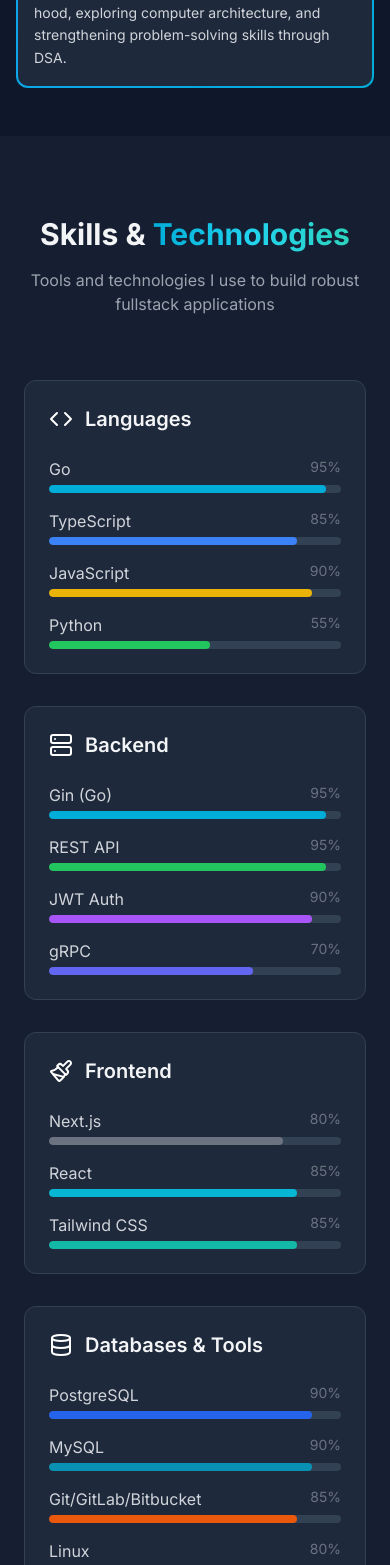
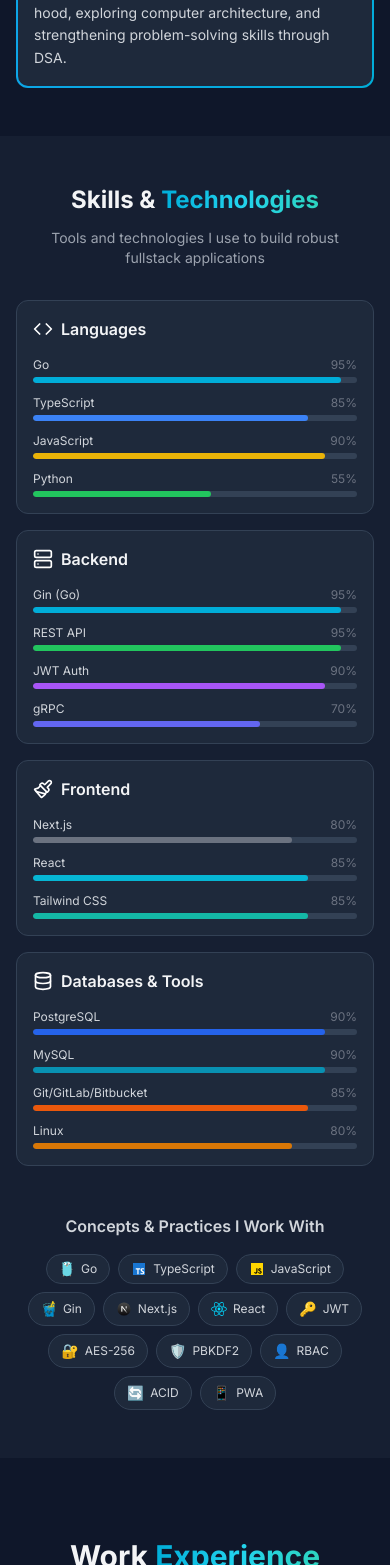
Before and after one commit to luckyDevK/luckyDevkPortfolio, a React (Vite) app: page / in a window 390 px wide. Shown: the part 1963-3528 px from the top of the page. Built offline with nearby package versions, Linux system fonts and the light colour scheme.

Commit message:
feat(skills): make component responsive
- Use single column on mobile, 2 columns on sm+
- Scale skill bars and text for mobile
- Adjust technology pills padding
- Scale icons and category headers

```diff
--- a/src/components/Skills.tsx
+++ b/src/components/Skills.tsx
@@ -68,36 +68,36 @@ const Skills = () => {
   ];
 
   return (
-    <section id="skills" className="py-20 bg-dark-800/50">
-      <div className="max-w-6xl mx-auto px-6">
-        <div className="text-center mb-16">
-          <h2 className="text-3xl md:text-4xl font-bold mb-4">
+    <section id="skills" className="py-12 sm:py-16 md:py-20 bg-dark-800/50">
+      <div className="max-w-6xl mx-auto px-4 sm:px-6">
+        <div className="text-center mb-8 sm:mb-12 md:mb-16">
+          <h2 className="text-2xl sm:text-3xl md:text-4xl font-bold mb-3 sm:mb-4">
             Skills & <span className="gradient-text">Technologies</span>
           </h2>
-          <p className="text-gray-400 max-w-2xl mx-auto">
+          <p className="text-gray-400 text-sm sm:text-base max-w-2xl mx-auto px-4 sm:px-0">
             Tools and technologies I use to build robust fullstack applications
           </p>
         </div>
 
         {/* Skill Categories */}
-        <div className="grid md:grid-cols-2 gap-8 mb-16">
+        <div className="grid sm:grid-cols-2 gap-4 sm:gap-6 md:gap-8 mb-12 sm:mb-16">
           {skillCategories.map((category, catIndex) => (
             <div
               key={catIndex}
-              className="bg-dark-800 border border-dark-700 rounded-xl p-6"
+              className="bg-dark-800 border border-dark-700 rounded-xl p-4 sm:p-5 md:p-6"
             >
-              <div className="flex items-center gap-3 mb-6">
-                <img src={category.icon} alt="" className="w-6 h-6" />
-                <h3 className="text-xl font-semibold">{category.title}</h3>
+              <div className="flex items-center gap-2 sm:gap-3 mb-4 sm:mb-6">
+                <img src={category.icon} alt="" className="w-5 h-5 sm:w-6 sm:h-6" />
+                <h3 className="text-base sm:text-lg md:text-xl font-semibold">{category.title}</h3>
               </div>
-              <div className="space-y-4">
+              <div className="space-y-3 sm:space-y-4">
                 {category.skills.map((skill, skillIndex) => (
                   <div key={skillIndex}>
                     <div className="flex justify-between mb-1">
-                      <span className="text-gray-300">{skill.name}</span>
-                      <span className="text-gray-500 text-sm">{skill.level}%</span>
+                      <span className="text-gray-300 text-xs sm:text-sm md:text-base">{skill.name}</span>
+                      <span className="text-gray-500 text-xs sm:text-sm">{skill.level}%</span>
                     </div>
-                    <div className="h-2 bg-dark-700 rounded-full overflow-hidden">
+                    <div className="h-1.5 sm:h-2 bg-dark-700 rounded-full overflow-hidden">
                       <div
                         className={`h-full ${skill.color} rounded-full transition-all duration-1000`}
                         style={{ width: `${skill.level}%` }}
@@ -112,21 +112,21 @@ const Skills = () => {
 
         {/* Technology Pills */}
         <div className="text-center">
-          <h3 className="text-xl font-semibold mb-6 text-gray-300">
+          <h3 className="text-base sm:text-lg md:text-xl font-semibold mb-4 sm:mb-6 text-gray-300">
             Concepts & Practices I Work With
           </h3>
-          <div className="flex flex-wrap justify-center gap-3">
+          <div className="flex flex-wrap justify-center gap-2 sm:gap-3">
             {technologies.map((tech, index) => (
               <div
                 key={index}
-                className="flex items-center gap-2 px-4 py-2 bg-dark-800 border border-dark-700 rounded-full hover:border-go-cyan transition-colors cursor-default"
+                className="flex items-center gap-1.5 sm:gap-2 px-3 sm:px-4 py-1.5 sm:py-2 bg-dark-800 border border-dark-700 rounded-full hover:border-go-cyan transition-colors cursor-default"
               >
                 {typeof tech.logo === 'string' && !tech.logo.includes('.svg') ? (
-                  <span>{tech.logo}</span>
+                  <span className="text-sm sm:text-base">{tech.logo}</span>
                 ) : (
-                  <img src={tech.logo as string} alt={tech.name} className="w-5 h-5" />
+                  <img src={tech.logo as string} alt={tech.name} className="w-4 h-4 sm:w-5 sm:h-5" />
                 )}
-                <span className="text-gray-300">{tech.name}</span>
+                <span className="text-gray-300 text-xs sm:text-sm md:text-base">{tech.name}</span>
               </div>
             ))}
           </div>
```
